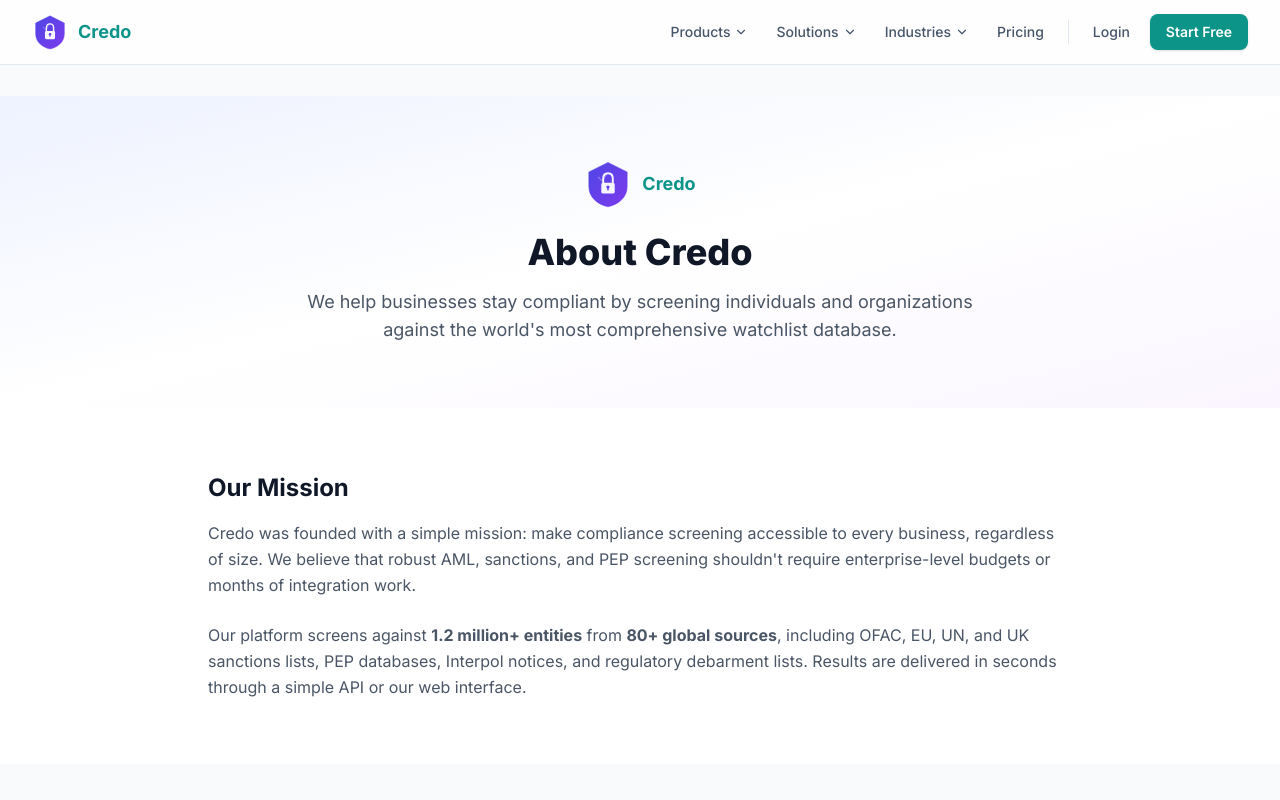
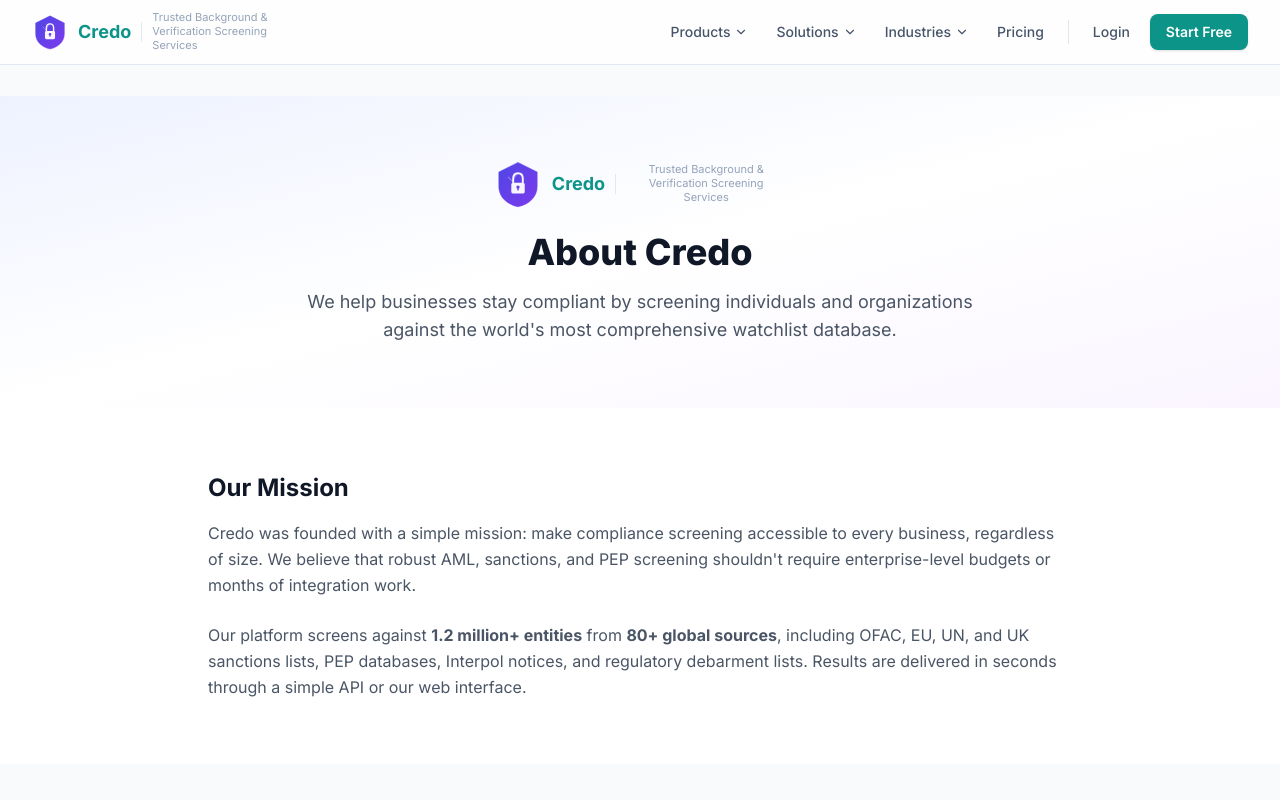
Before and after one commit to tanveerafzal/credo-screening-app, a Next.js app: page /about in a window 1280 px wide. Shown: the top 800 px of the page. Built offline with nearby package versions, Linux system fonts and the light colour scheme.

Commit message:
Add tagline beside Credo logo in navbar
Co-Authored-By: Claude Opus 4.6 (1M context) <noreply@anthropic.com>

```diff
--- a/src/components/Logo.tsx
+++ b/src/components/Logo.tsx
@@ -11,9 +11,13 @@ export function Logo({ size = 32, className = '', showText = true }: LogoProps)
     <div className={`flex items-center gap-2.5 ${className}`}>
       <Image src="/logo.svg" alt="Credo" width={size} height={size} />
       {showText && (
-        <span className="text-lg font-bold text-accent">
-          Credo
-        </span>
+        <div className="flex items-center gap-2.5">
+          <span className="text-lg font-bold text-accent">Credo</span>
+          <span className="hidden sm:block w-px h-5 bg-border" />
+          <span className="hidden sm:block text-[11px] text-text-muted leading-tight max-w-[160px]">
+            Trusted Background &amp; Verification Screening Services
+          </span>
+        </div>
       )}
     </div>
   );
```
